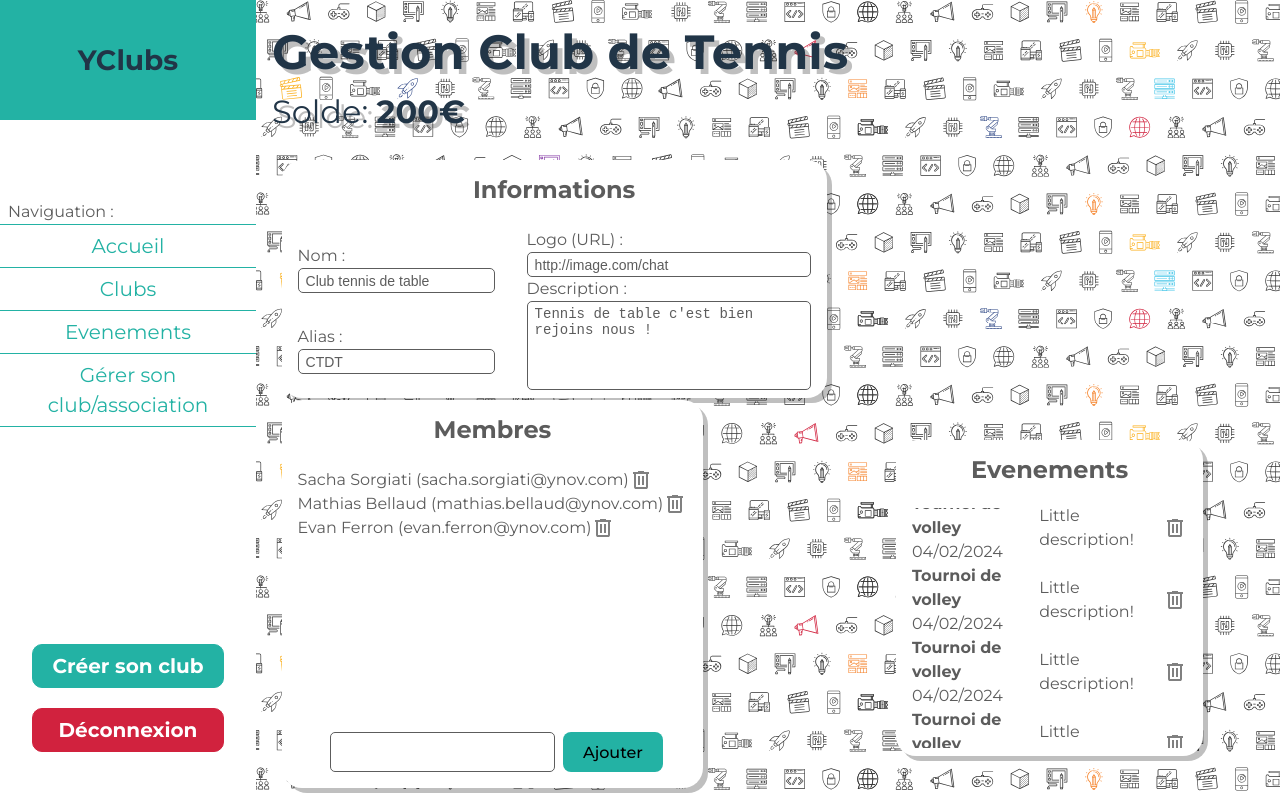
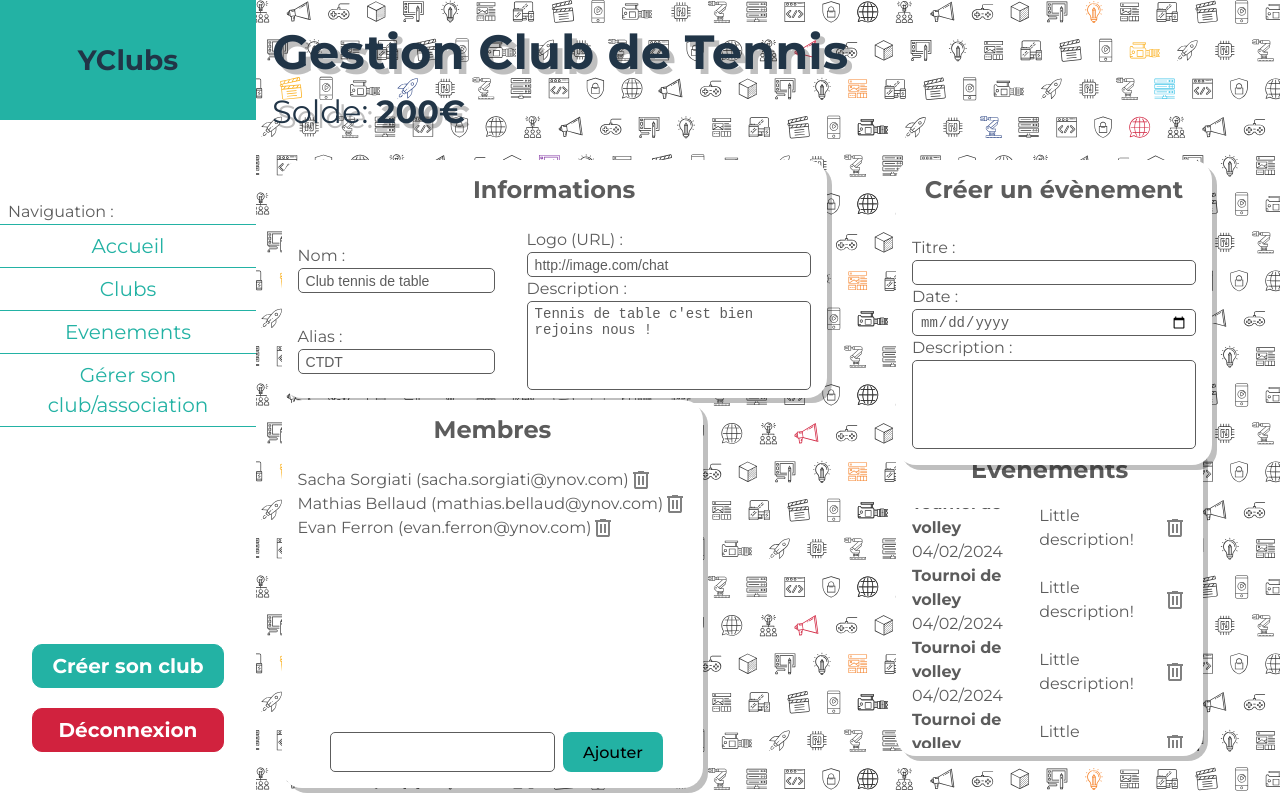
Before and after one commit to jellyph1sh/yclubs, a React (Vite) app in the folder website/: page /admin-club in a window 1280 px wide. Built offline with nearby package versions, Linux system fonts and the light colour scheme.

Commit message:
:sparkles: | Add component CreatEvent to page AdminClub.

```diff
--- /dev/null
+++ b/website/src/components/CreateEvent/CreateEvent.css
@@ -0,0 +1,55 @@
+@media screen and (min-width:600px) {
+}
+
+@media screen and (max-width:600px) {
+}
+
+.ce-box {
+    position: absolute;
+    top: 20vh;
+    left: 50vw;
+    width: fit-content;
+    height: fit-content;
+    display: flex;
+    flex-direction: column;
+    background-color: white;
+    border-radius: 20px;
+    color: #5C5C5C;
+    overflow: hidden;
+    box-shadow: 5px 5px rgba(0, 0, 0, 0.25);
+}
+
+.ce-title {
+    margin: 0.5em;
+    text-align: center;
+}
+
+.ce-inputs {
+    margin: 1em;
+    display: flex;
+    flex-direction: column;
+}
+
+.ce-name, .ce-date, .ce-desc {
+    display: flex;
+    flex-direction: column;
+}
+
+.ce-inputs label {
+    font-size: 16px;
+    font-weight: normal;
+}
+
+.ce-inputs input, .ce-inputs textarea {
+    background-color: rgba(0, 0, 0, 0.0);
+    border: 1px solid #5C5C5C;
+    border-radius: 5px;
+    resize: none;
+    color: #5C5C5C;
+    padding: 0.25em 0.5em;
+    font-size: 14px;
+}
+
+.ci-info input:focus, .ci-info textarea:focus {
+    outline: none;
+}
--- /dev/null
+++ b/website/src/components/CreateEvent/CreateEvent.jsx
@@ -0,0 +1,26 @@
+import "./CreateEvent.css"
+
+const CreateEvent = () => {
+
+    return (
+        <div className="ce-box">
+            <h2 className="ce-title">Créer un évènement</h2>
+            <div className="ce-inputs">
+                <div className="ce-name">
+                    <label htmlFor="name">Titre :</label>
+                    <input type="text" name="name" id="ce-name-input"/>
+                </div>
+                <div className="ce-date">
+                    <label htmlFor="date">Date :</label>
+                    <input type="date" name="date" id="ce-date-input" />
+                </div>
+                <div className="ce-desc">
+                    <label htmlFor="desc">Description :</label>
+                    <textarea name="desc" id="ce-desc-input" cols="30" rows="5"></textarea>
+                </div>
+            </div>
+        </div>
+    );
+}
+
+export default CreateEvent
--- a/website/src/pages/AdminClub/AdminClub.jsx
+++ b/website/src/pages/AdminClub/AdminClub.jsx
@@ -5,6 +5,7 @@ import { useNavigate } from "react-router-dom";
 import ClubInfo from "../../components/ClubInfo/ClubInfo";
 import MembersBox from "../../components/MembersBox/MembersBox";
 import EventsClubAdmin from "../../components/EventsClubAdmin/EventsClubAdmin";
+import CreateEvent from "../../components/CreateEvent/CreateEvent";
 
 const AdminClub = () => {
     /*const [cookies] = useCookies(["user", "token"]);
@@ -27,6 +28,7 @@ const AdminClub = () => {
                     <ClubInfo/>
                     <MembersBox/>
                     <EventsClubAdmin/>
+                    <CreateEvent/>
                 </div>
             </div>
         </>
```
